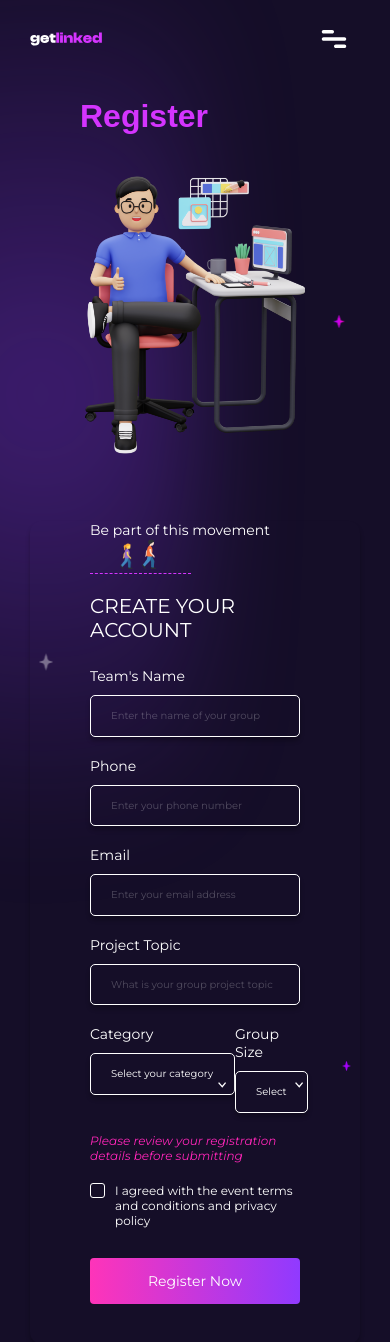
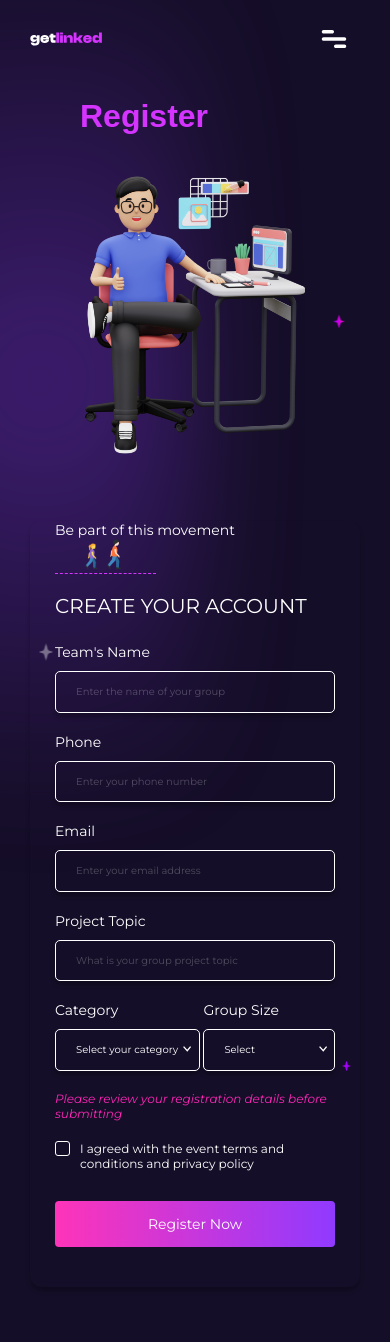
Before and after one commit to Ojerinde/getLinked-Hackathon, a Vue app: page /register in a window 390 px wide. Shown: the top 1342 px of the page. Built offline with nearby package versions, Linux system fonts and the light colour scheme; a web font is replaced by a local one.

Commit message:
feat: add env variable

```diff
--- a/src/stylesheets/appStyles/_register.scss
+++ b/src/stylesheets/appStyles/_register.scss
@@ -86,7 +86,7 @@
       padding: 7rem 2rem 8rem 0;
     }
     @media screen and (max-width: 50em) {
-      padding: 0rem 6rem 8rem 6rem;
+      padding: 0rem 3rem 8rem 3rem;
       background: none;
     }
     @media screen and (max-width: 31.25em) {
@@ -100,12 +100,12 @@
     padding: 4rem 6rem;
     background-color: rgba($white-color, 0.05);
     box-shadow: $box-shadow;
+    border-radius: 1.2rem;
 
     @media screen and (max-width: 50em) {
       background: none;
-      padding-top: 0;
+      padding: 0 2.5rem 4rem;
     }
-    border-radius: 1.2rem;
     & > h3 {
       font-weight: 600;
       font-family: 'Clash Display', sans-serif;
```
